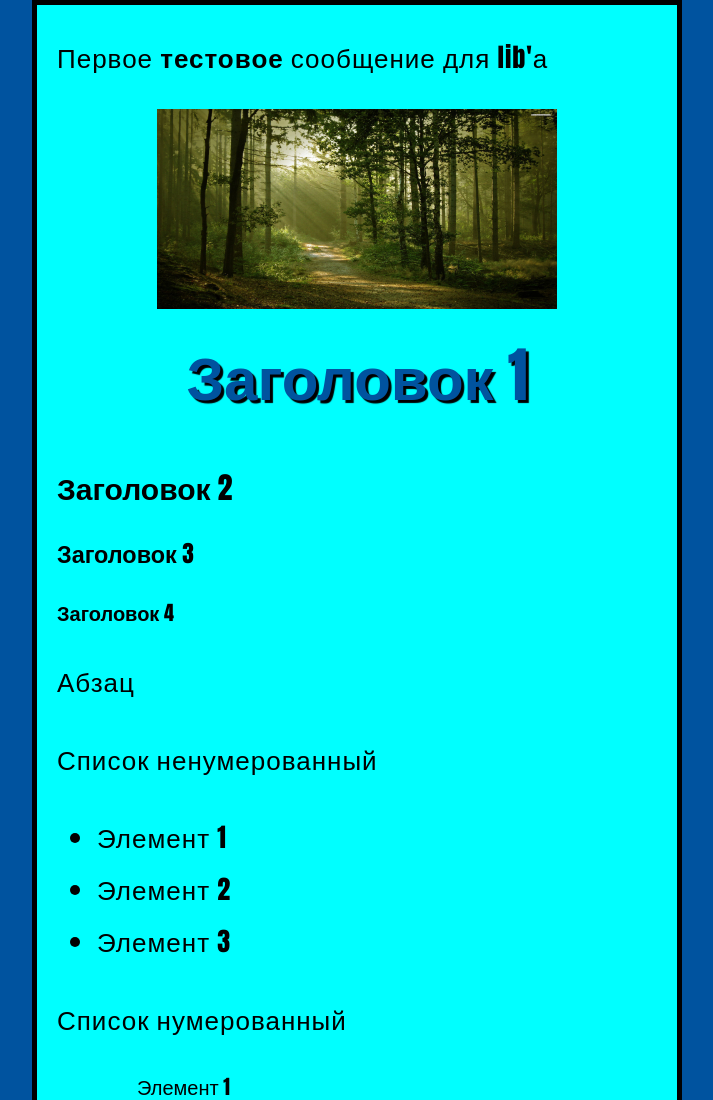
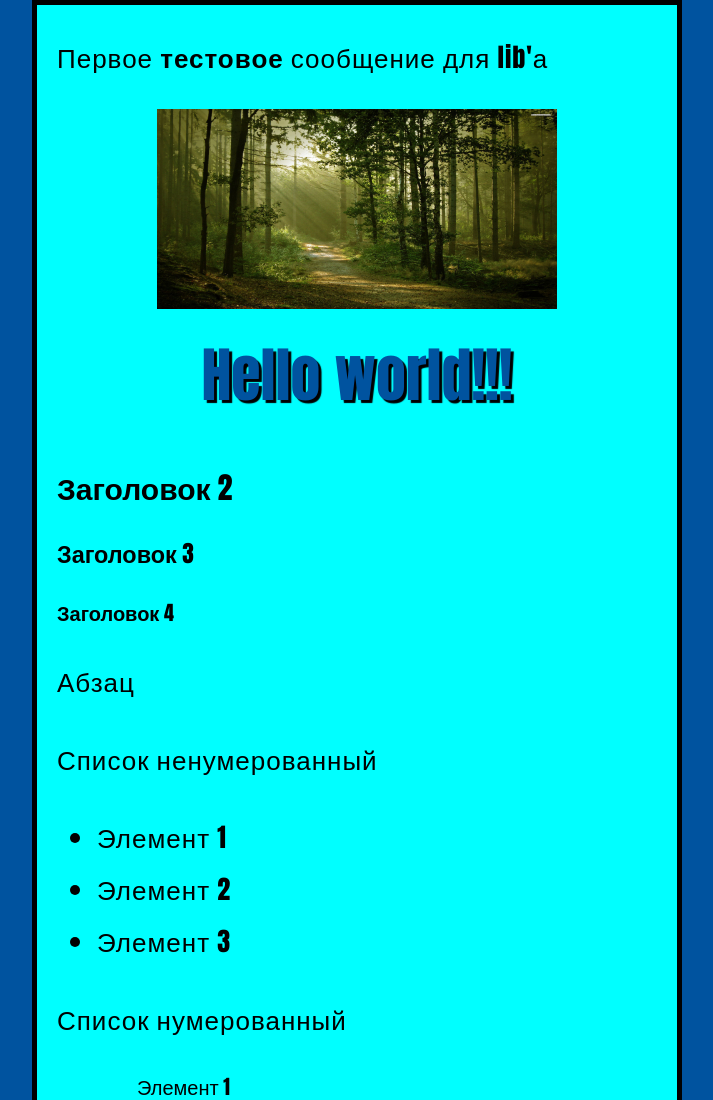
Before and after one commit to first-runner/first-runner.github.io, a plain HTML site: page index.html in a window 1280 px wide. Shown: the top 1100 px of the page, without its empty margins (283-996 px from the left). Drawn offline with Linux system fonts and the light colour scheme.

Commit message:
6 commit

```diff
--- a/index.html
+++ b/index.html
@@ -33,5 +33,6 @@
             <ol>Элемент 3</ol>
         </ul>
         <a href="https://github.com/first-runner">Ссылка</a>
+        <script src="scripts/main.js"></script>
     </body>
 </html>
--- /dev/null
+++ b/scripts/main.js
@@ -0,0 +1,2 @@
+var myHeading = document.querySelector("h1");
+myHeading.textContent = "Hello world!!!";
```
